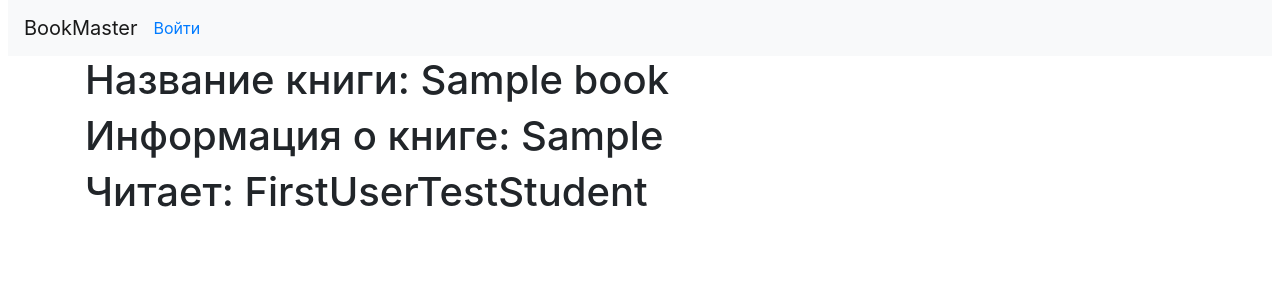
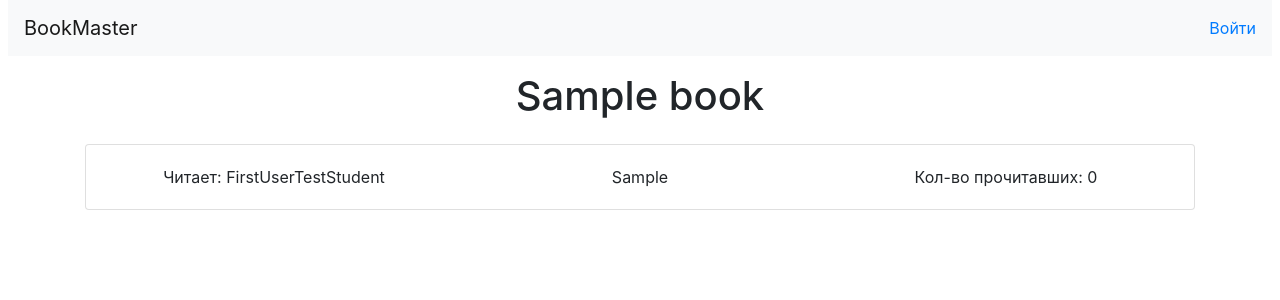
Before and after one commit to PickBas/library_service, a Django app: page /book/1/ in a window 1280 px wide. Shown: the top 300 px of the page. Run offline with Django 3.2, Linux system fonts and the light colour scheme; data comes from the database, SQL or seed files in the repository; tables that the repository leaves empty hold one stand-in row (values such as "Sample post"); some libraries are stand-ins or nearby versions.

Commit message:
Reworked book page

```diff
--- a/templates/book/book_main_page.html
+++ b/templates/book/book_main_page.html
@@ -1,9 +1,52 @@
 {% extends 'base.html' %}
 
 {% block main %}
-    <h1>Название книги: {{ current_book.name }}</h1>
-    <h1>Информация о книге: {{ current_book.info }}</h1>
-    {% if current_book.in_use_by %}
-        <h1>Читает: {{ current_book.in_use_by }}</h1>
+
+    <h1 class="text-center mt-3 mb-2">{{ current_book.name }}</h1>
+
+     <div class="card mt-4 mx-auto">
+        <div class="card-body">
+            <div class="row align-items-start">
+                <div class="col text-center">
+                    {% if current_book.in_use_by %}
+                        Читает: {{ current_book.in_use_by }}
+                    {% else %}
+                        Доступна
+                    {% endif %}
+                </div>
+                <div class="col text-center">
+                    {{ current_book.info }}
+                </div>
+                <div class="col text-center">
+                    Кол-во прочитавших: {{ current_book.read_history|length }}
+                </div>
+            </div>
+        </div>
+    </div>
+
+    {% if current_book.read_history|length != 0 %}
+        <div class="row mt-5">
+        <div class="col">
+            <table class="table text-center table-striped">
+                <thead class="table-dark">
+                    <tr>
+                        <th scope="col">№</th>
+                        <th scope="col">Имя</th>
+                        <th scope="col">Дата возвращения</th>
+                    </tr>
+                </thead>
+                <tbody>
+                    {% for student in students %}
+                        <tr>
+                            <td>{{ forloop.counter }}</td>
+                            <td><a href="{% url 'profile_main_page' student.id %}">{{ student.profile.get_full_name }}</a></td>
+                            <td>{{ back_date|time:"G:i" }}, {{ back_date|date:"d/m/Y" }}</td>
+                        </tr>
+                    {% endfor %}
+                </tbody>
+            </table>
+        </div>
+    </div>
     {% endif %}
+
 {% endblock %}
--- a/templates/core/navbar.html
+++ b/templates/core/navbar.html
@@ -4,13 +4,13 @@
         <span class="navbar-toggler-icon"></span>
     </button>
     <div class="collapse navbar-collapse" id="navbarSupportedContent">
-        {% if user.profile.is_librarian %}
-            <ul class="navbar-nav mr-auto">
+        <ul class="navbar-nav mr-auto">
+            {% if user.profile.is_librarian %}
                 <li class="nav-item active">
                     <a class="nav-link" href="{% url 'all_students_page' %}">Ученики</a>
                 </li>
-            </ul>
-        {% endif %}
+            {% endif %}
+        </ul>
         {% if user.is_authenticated %}
             <ul class="navbar-nav ml-auto nav-flex-icons my-0">
                 <li class="nav-item avatar dropdown">
```
